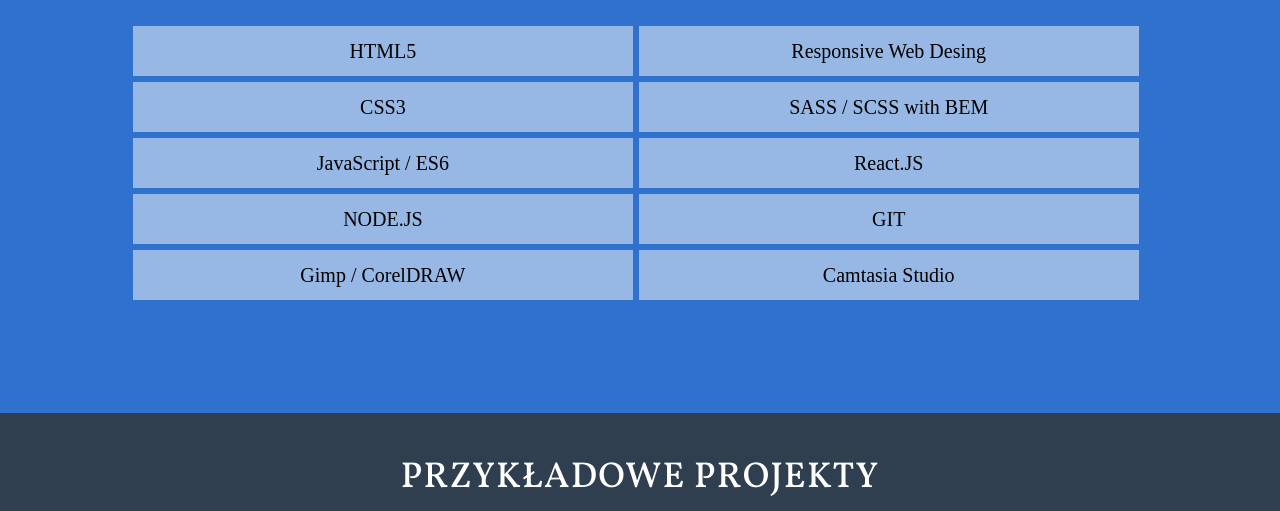
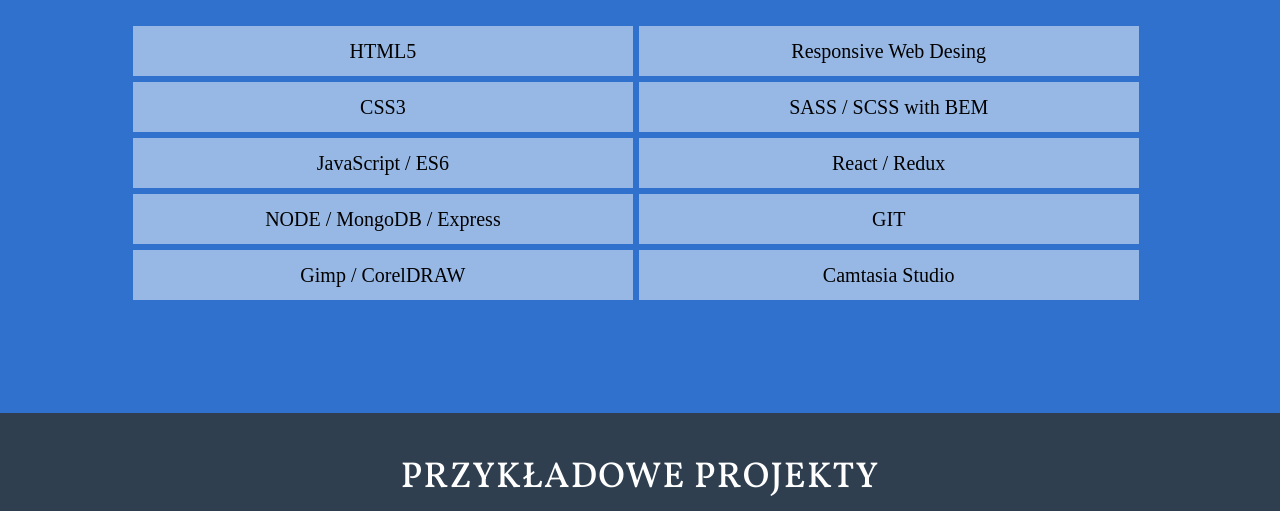
Before and after one commit to mhudyx/portfolio, a website: page index.html in a window 1280 px wide. Shown: the part 1900-2411 px from the top of the page. Drawn offline with Linux system fonts and the light colour scheme; a web font is replaced by a local one.

Commit message:
Add new item in project

```diff
--- a/index.html
+++ b/index.html
@@ -70,8 +70,8 @@
                 <div class="skill">CSS3</div>
                 <div class="skill">SASS / SCSS with BEM</div>
                 <div class="skill">JavaScript / ES6</div>
-                <div class="skill">React.JS</div>
-                <div class="skill">NODE.JS</div>
+                <div class="skill">React / Redux</div>
+                <div class="skill">NODE / MongoDB / Express</div>
                 <div class="skill">GIT</div>
                 <div class="skill">Gimp / CorelDRAW</div>
                 <div class="skill">Camtasia Studio</div>
@@ -83,6 +83,7 @@
             <div class="projects-container">
                 <a href="https://github.com/mhudyx/weather-app"><div class="project"><img src="img/project1.png" alt="project1"></div></a>
                 <a href="https://github.com/mhudyx/todo-app"><div class="project"><img src="img/project2.png" alt="project2"></div></a>
+                <a href="https://github.com/mhudyx/shop-it"><div class="project"><img src="img/project3.png" alt="project3"></div></a>
             </div>
         </section>
 
```
